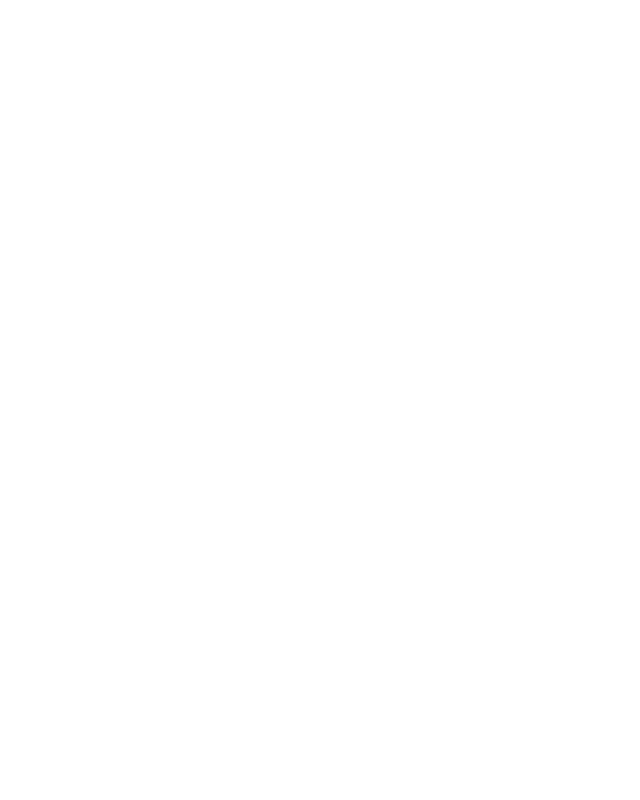
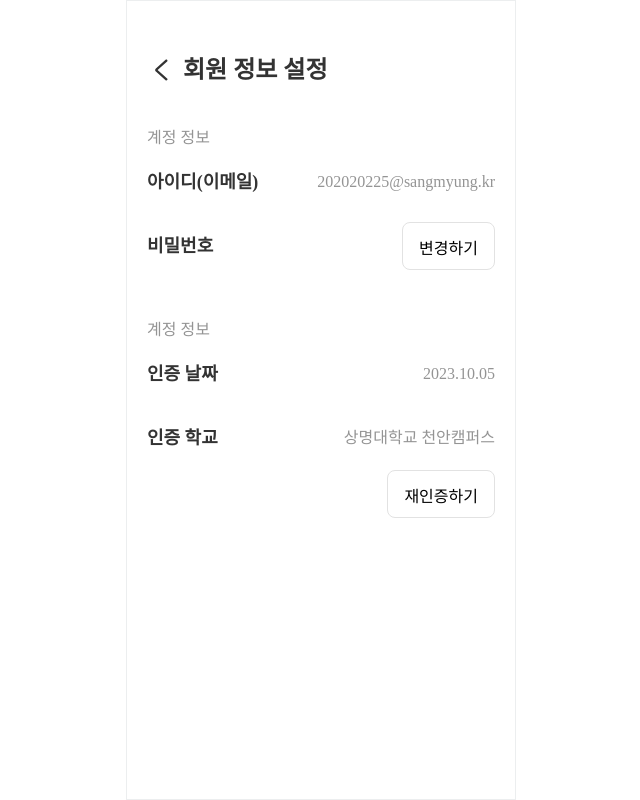
Before and after one commit to G-E-E-K-S/GEEKS-FE, a React (Create React App) app: page /settinguserinfo in a window 1280 px wide. Before the commit this address had no page. Shown: the whole page, without its empty margins (319-959 px from the left). Built offline with nearby package versions, Linux system fonts and the light colour scheme; a web font is replaced by a local one.

Commit message:
Add Setting User Info page

```diff
--- a/src/App.js
+++ b/src/App.js
@@ -2,7 +2,7 @@ import { Route, BrowserRouter as Router, Routes } from "react-router-dom";
 import {Intro, Welcome, InputEmail, InputCode, Password, NickName, QuesText, Major, Gender, Dormitory, FinalPage} from './pages/Join/Index';
 import Home from './pages/Main/Home';
 import LiveRule from "./pages/Main/LiveRule";
-import { MyPage, LifeStyles, EditProfile } from './pages/MyPage/Index';
+import { MyPage, LifeStyles, EditProfile, SettingUserInfo } from './pages/MyPage/Index';
 function App() {
   return (
     <div>
@@ -24,6 +24,7 @@ function App() {
           <Route path="/mypage" element={<MyPage/>} />
           <Route path="/lifestyle" element={<LifeStyles/>} />
           <Route path="/editprofile" element={<EditProfile/>} />
+          <Route path="/settinguserinfo" element={<SettingUserInfo/>} />
         </Routes>
       </Router>
     </div>
--- a/src/pages/MyPage/Index.js
+++ b/src/pages/MyPage/Index.js
@@ -1,6 +1,7 @@
 import MyPage from './MyPage';
 import LifeStyles from './LifeStyles';
 import EditProfile from './EditProfile';
+import SettingUserInfo from './SettingUserInfo';
 
 
-export { MyPage, LifeStyles, EditProfile };
+export { MyPage, LifeStyles, EditProfile, SettingUserInfo };
--- a/src/pages/MyPage/MyPage.js
+++ b/src/pages/MyPage/MyPage.js
@@ -146,7 +146,7 @@ const MyPage = () => {
                     <MyPageMenu menuImg={saveList} menuName={`룸메이트 저장 목록`}/>
                     <MyPageMenu menuImg={rommateApply} menuName={`룸메이트 신청 목록`}/>
                     <SortLine/>
-                    <MyPageMenu menuImg={userInfo} menuName={`회원 정보 설정`}/>
+                    <MyPageMenu menuImg={userInfo} menuName={`회원 정보 설정`} onClick={()=>navigate('/settinguserinfo')}/>
                     <MyPageMenu menuImg={notice} menuName={`알림 설정`}/>
                     <MyPageMenu menuImg={announce} menuName={`공지사항`}/>
                     <MyPageMenu menuImg={question} menuName={`자주 묻는 질문`}/>
--- /dev/null
+++ b/src/pages/MyPage/SettingUserInfo.js
@@ -0,0 +1,87 @@
+import React, { useState } from "react";
+import { useNavigate } from "react-router-dom";
+import styled from "styled-components";
+import * as c from "../../components/Common/CommonStyle";
+import GoBack from "../../components/Join/GoBack";
+import SubTitle from "../../components/Main/SubTitle";
+
+const SubTitleBox = styled.div`
+  margin-top: 6.64vh;
+  margin-left: 8px;
+`;
+const AccountInfoTxt = styled.div`
+  margin-top: 40px;
+  color: #949494;
+  font-size: 16px;
+  font-style: normal;
+  font-weight: 500;
+  line-height: 24px; /* 150% */
+`;
+const AccountInfoBox = styled.div`
+  display: flex;
+  justify-content: space-between;
+  align-items: center;
+  height: 64px;
+`;
+const AccountTitle = styled.div`
+  color: #333;
+  font-size: 18px;
+  font-style: normal;
+  font-weight: 600;
+  line-height: 24px; /* 133.333% */
+`;
+const AccountBtn = styled.div`
+  width: max-content;
+  cursor: pointer;
+  border-radius: 8px;
+  border: 1px solid #e2e2e2;
+  background: #fff;
+  height: 48px;
+  padding: 12px 16px;
+  float: right;
+`;
+const AccountInfo = styled.div`
+  color: #949494;
+  font-size: 16px;
+  font-style: normal;
+  font-weight: 500;
+  line-height: 24px; /* 150% */
+`;
+const SettingUserInfo = () => {
+  return (
+    <c.Totalframe>
+      <c.ScreenComponent>
+        <c.Flex>
+          <GoBack />
+          <SubTitleBox>
+            <SubTitle subtitle={`회원 정보 설정`} />
+          </SubTitleBox>
+        </c.Flex>
+        <AccountInfoTxt>계정 정보</AccountInfoTxt>
+        {/* Email */}
+        <AccountInfoBox>
+          <AccountTitle>아이디(이메일)</AccountTitle>
+          <AccountInfo>202020225@sangmyung.kr</AccountInfo>
+        </AccountInfoBox>
+        {/* Password */}
+        <AccountInfoBox>
+          <AccountTitle>비밀번호</AccountTitle>
+          <AccountBtn>변경하기</AccountBtn>
+        </AccountInfoBox>
+        <AccountInfoTxt>계정 정보</AccountInfoTxt>
+        {/* when we account */}
+        <AccountInfoBox>
+          <AccountTitle>인증 날짜</AccountTitle>
+          <AccountInfo>2023.10.05</AccountInfo>
+        </AccountInfoBox>
+        {/* Account school */}
+        <AccountInfoBox>
+          <AccountTitle>인증 학교</AccountTitle>
+          <AccountInfo>상명대학교 천안캠퍼스</AccountInfo>
+        </AccountInfoBox>
+        <AccountBtn>재인증하기</AccountBtn>
+      </c.ScreenComponent>
+    </c.Totalframe>
+  );
+};
+export default SettingUserInfo;
```
